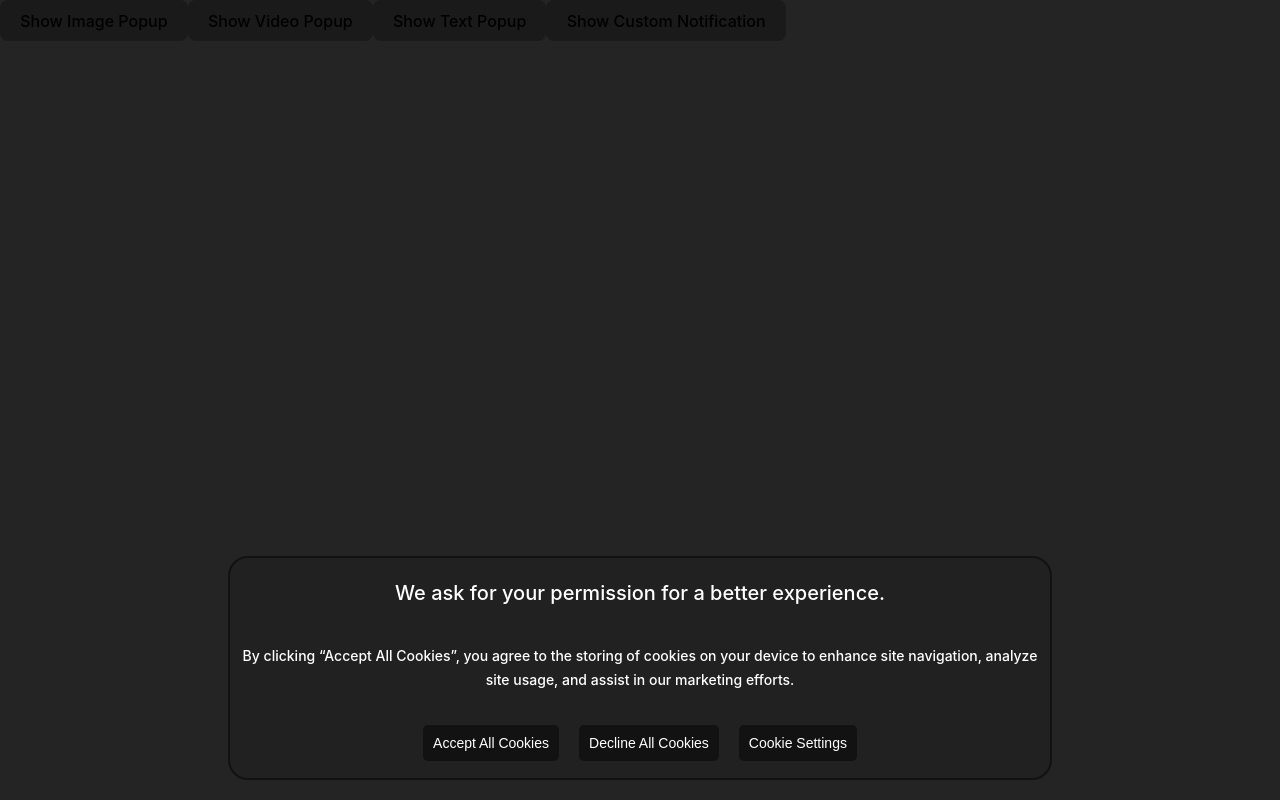
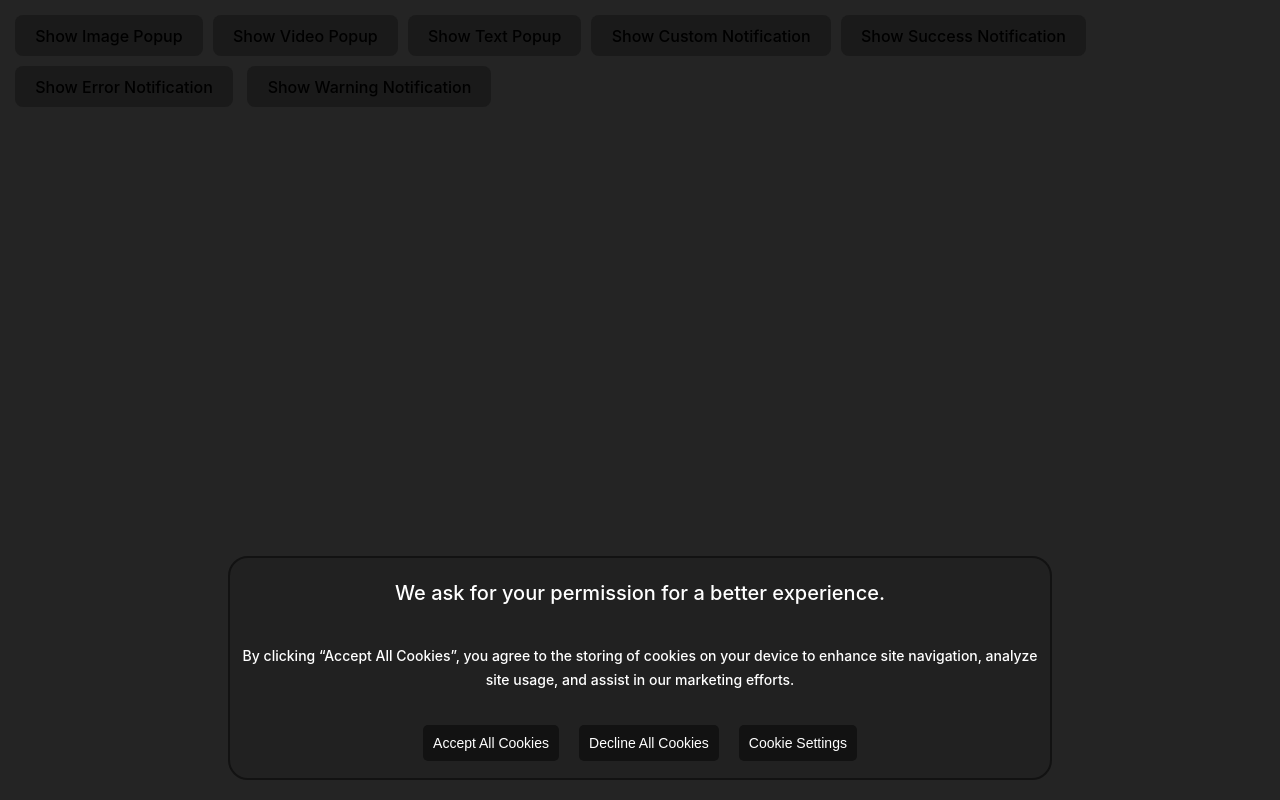
Before and after one commit to Front-End-Bootcamp/vue-component-create-teamapple, a Vue app: page / in a window 1280 px wide. Built offline with nearby package versions, Linux system fonts and the light colour scheme.

Commit message:
some bugs fixed

```diff
--- a/src/App.vue
+++ b/src/App.vue
@@ -119,6 +119,21 @@ const clickHandler = () => {
 		})
 	);
 };
+
+const successHandler = () => {
+	notifications.value.push(
+		toast().success())
+};
+
+const errorHandler = () => {
+	notifications.value.push(
+		toast().error())
+};
+
+const warningHandler = () => {
+	notifications.value.push(
+		toast().warning())
+};
 </script>
 
 <template>
@@ -129,6 +144,13 @@ const clickHandler = () => {
 		<button class="showButton" @click="isTextOpen">Show Text Popup</button>
 		<button class="showButton" @click="clickHandler">
 			Show Custom Notification
+		</button>
+		<button class="showButton" @click="successHandler">
+			Show Success Notification
+		</button>		<button class="showButton" @click="errorHandler">
+			Show Error Notification
+		</button>		<button class="showButton" @click="warningHandler">
+			Show Warning Notification
 		</button>
 	</div>
 
@@ -158,6 +180,7 @@ const clickHandler = () => {
 			></Popup>
 		</Teleport>
 	</template>
+
 	<Teleport to="#notification">
 		<NotificationsList :notifications="notifications"></NotificationsList>
 	</Teleport>
@@ -166,8 +189,9 @@ const clickHandler = () => {
 <style lang="scss" scoped>
 .btnGroups {
 	position: absolute;
-	top: 0;
-	left: 0;
+	top: 10px;
+	left: 10px;
+
 }
 .showButton {
 	border-radius: 8px;
@@ -177,6 +201,7 @@ const clickHandler = () => {
 	font-weight: 500;
 	font-family: inherit;
 	background-color: #1a1a1a;
+	margin: 5px;
 	cursor: pointer;
 	transition: border-color 0.25s;
 
--- a/src/components/Cookie/CookieModal.vue
+++ b/src/components/Cookie/CookieModal.vue
@@ -17,7 +17,6 @@ const {text = "Lorem ipsum dolor sit amet consectetur adipisicing elit."} = (pro
 
 <style lang="scss" scoped>
 	.item{
-				width: 100%;
 				margin: 5px 0px;
 				padding: 10px;
 				display: flex;
--- a/src/components/Cookie/CookieSettingsItem.vue
+++ b/src/components/Cookie/CookieSettingsItem.vue
@@ -20,7 +20,6 @@ const props = defineProps(["cookieSetting"])
 
 <style lang="scss" scoped>
 	.settings--item{
-				width: 100%;
 				border: 2px solid #121212;
 				margin: 5px 0px;
 				padding: 10px;
--- a/src/components/Notification/Notification.vue
+++ b/src/components/Notification/Notification.vue
@@ -31,8 +31,8 @@ onMounted(() => {
 	}, props.notification.duration);
 	startTimer(props.notification.duration);
 });
+
 </script>
-
 <template>
 	<template v-if="isClose">
 		<div class="notification--message" :class="position" :style="{backgroundColor : backgroundColor}" >
--- a/src/components/Notification/NotificationList.vue
+++ b/src/components/Notification/NotificationList.vue
@@ -16,10 +16,10 @@ const clickHandler = () => {
 
 <template>
 	<div class="notifications" :class="props.notifications[0]?.class.position">
-		<template v-for="notification in props.notifications" :key="notification">
+		<template v-for="notification in props.notifications" :key="notification.id">
 			<Notification
-				v-model:id="remove"
-				v-if="notification.show"
+			v-if="notification.show"
+			v-model:id="remove"
 				:notification="notification"
 				@click="clickHandler"
 			>
--- a/src/style.scss
+++ b/src/style.scss
@@ -24,11 +24,11 @@ body {
 	min-height: 100vh;
 }
 
-#app {
-	max-width: 1280px;
-	margin: 0 auto;
-	padding: 2rem;
-}
+// #app {
+// 	max-width: 1280px;
+// 	margin: 0 auto;
+// 	padding: 2rem;
+// }
 
 #popup {
 	position: absolute;
```
